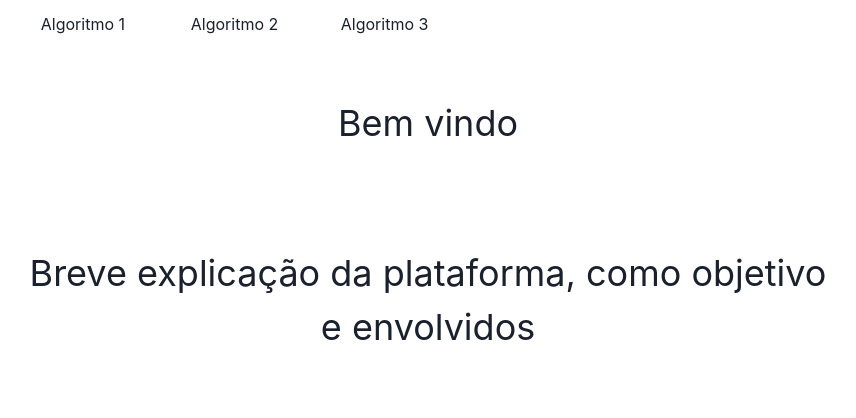
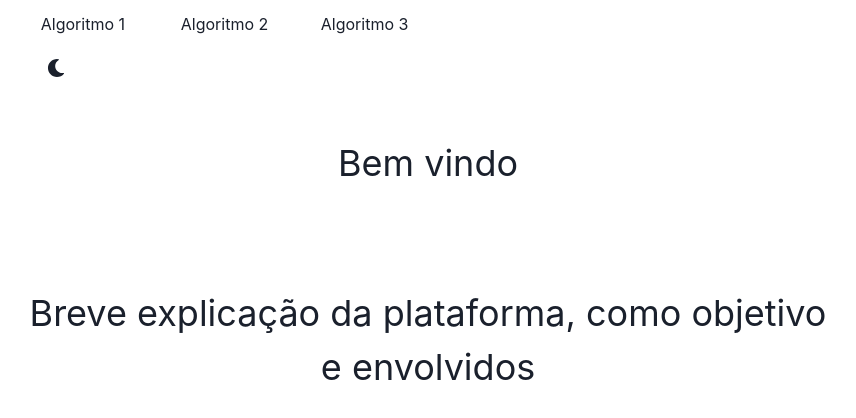
Before and after one commit to SandroReis/tcc, a React (Create React App) app: page / in a window 1280 px wide. Shown: the top 418 px of the page, without its empty margins (212-1068 px from the left). Built offline with nearby package versions, Linux system fonts and the light colour scheme.

Commit message:
adicionando primeira api

```diff
--- a/package.json
+++ b/package.json
@@ -10,10 +10,12 @@
     "@testing-library/jest-dom": "^5.16.2",
     "@testing-library/react": "^10.4.9",
     "@testing-library/user-event": "^12.8.3",
+    "@types/axios": "^0.14.0",
     "@types/jest": "^25.2.3",
     "@types/node": "^12.20.47",
     "@types/react": "^16.14.24",
     "@types/react-dom": "^16.9.14",
+    "axios": "^0.26.1",
     "framer-motion": "^4.1.17",
     "react": "^17.0.2",
     "react-dom": "^17.0.2",
--- a/src/App.tsx
+++ b/src/App.tsx
@@ -11,14 +11,16 @@ import {
 import { ColorModeSwitcher } from "./ColorModeSwitcher";
 import { MyDropzone } from "./dropzone";
 import { AttachmentIcon, ChevronDownIcon } from "@chakra-ui/icons";
+import axios from "axios";
 
 export const App = () => {
   const [selectedMenu, setSelectedMenu] = useState<string>("");
   const [filesToSend, setFilesToSend] = useState<any[]>([]);
 
   const AlgorithMenu = (
+    <>
       <Menu>
-      <Box maxWidth="150" height="12" display="flex">
+        <Box maxWidth="140" height="12" display="flex">
           <MenuItem
             onClick={() => {
               setFilesToSend([]);
@@ -45,6 +47,8 @@ export const App = () => {
           </MenuItem>
         </Box>
       </Menu>
+      <ColorModeSwitcher></ColorModeSwitcher>
+    </>
   );
 
   const Alg1 = (
@@ -58,7 +62,17 @@ export const App = () => {
         perferendis odit non.
       </Text>
       <MyDropzone setFilesToSend={setFilesToSend} />
-      <Button mb="12" onClick={() => console.log(filesToSend)}>
+      <Button
+        mb="12"
+        onClick={async () => {
+          const api = await axios.post(
+            "https://6v931cyez7.execute-api.us-east-1.amazonaws.com/",
+            filesToSend
+          );
+          console.log("api", api.data);
+          console.log("filesToSend", filesToSend);
+        }}
+      >
         Enviar
       </Button>
 
--- a/src/index.tsx
+++ b/src/index.tsx
@@ -1,24 +1,24 @@
-import { ColorModeScript } from "@chakra-ui/react"
-import * as React from "react"
-import ReactDOM from "react-dom"
-import { App } from "./App"
-import reportWebVitals from "./reportWebVitals"
-import * as serviceWorker from "./serviceWorker"
+import { ColorModeScript } from "@chakra-ui/react";
+import * as React from "react";
+import ReactDOM from "react-dom";
+import { App } from "./App";
+import reportWebVitals from "./reportWebVitals";
+import * as serviceWorker from "./serviceWorker";
 
 ReactDOM.render(
   <React.StrictMode>
-    <ColorModeScript />
+    <ColorModeScript initialColorMode="dark" />
     <App />
   </React.StrictMode>,
-  document.getElementById("root"),
-)
+  document.getElementById("root")
+);
 
 // If you want your app to work offline and load faster, you can change
 // unregister() to register() below. Note this comes with some pitfalls.
 // Learn more about service workers: https://cra.link/PWA
-serviceWorker.unregister()
+serviceWorker.unregister();
 
 // If you want to start measuring performance in your app, pass a function
 // to log results (for example: reportWebVitals(console.log))
 // or send to an analytics endpoint. Learn more: https://bit.ly/CRA-vitals
-reportWebVitals()
+reportWebVitals();
```
Also changed, not shown: 1 other file (tests, documents, lock files or other folders). Lines whose indentation alone changed are shown as unchanged.
